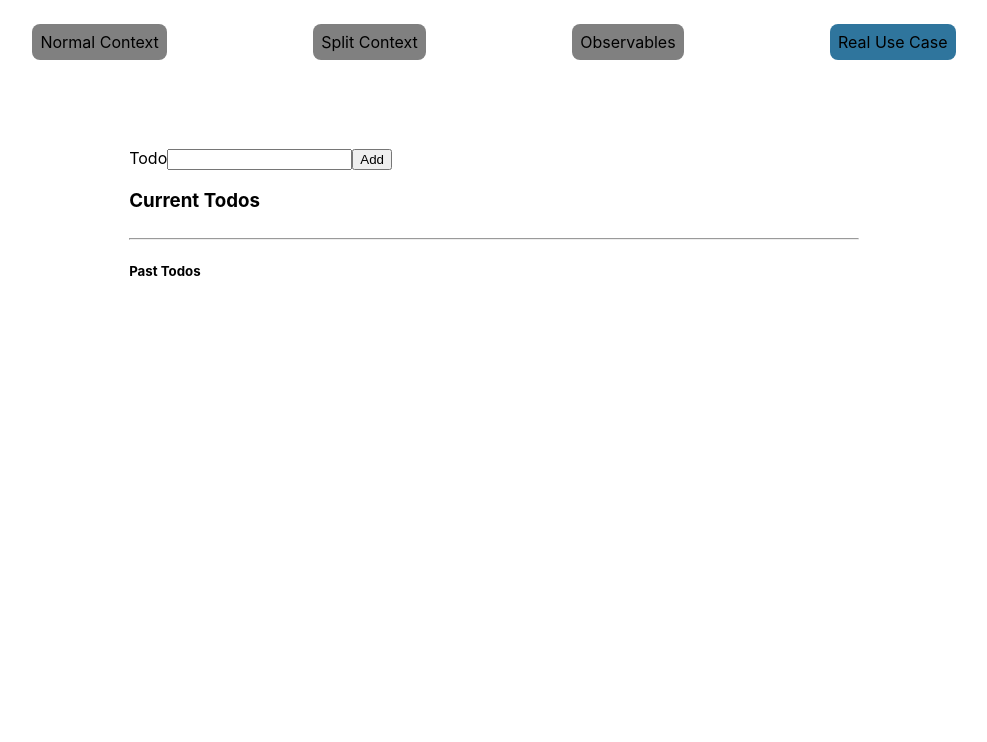
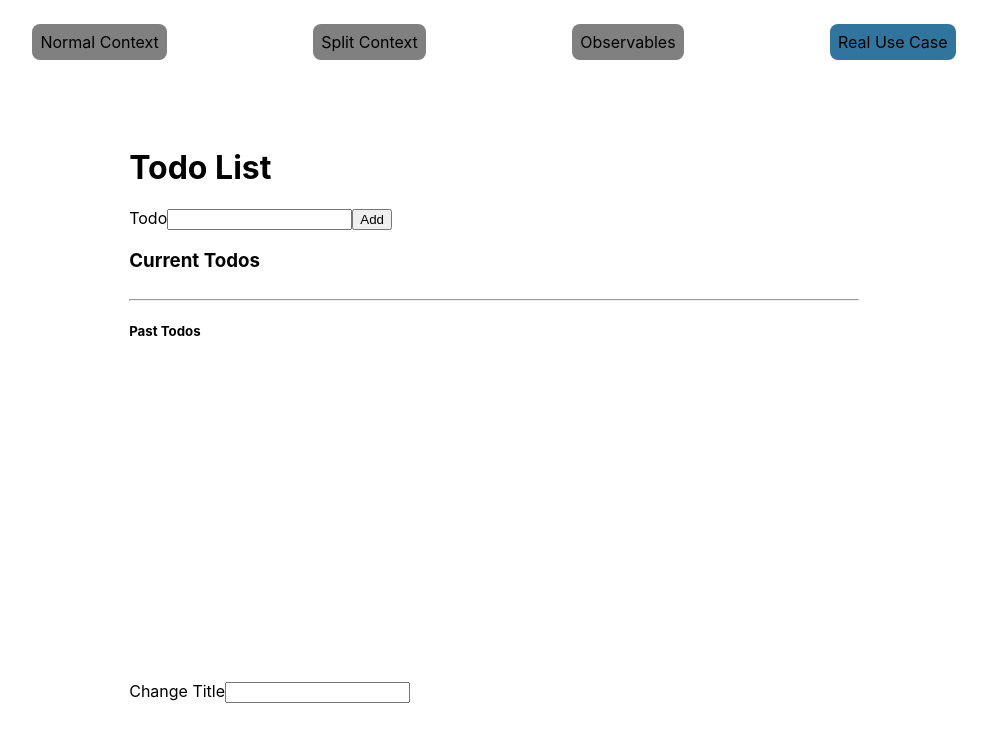
Before and after one commit to EdgardoArriagada/fast-contexts, a Next.js app: page /real-use-case in a window 1280 px wide. Shown: the top 742 px of the page, without its empty margins (146-1133 px from the left). Built offline with nearby package versions, Linux system fonts and the light colour scheme.

Commit message:
add another state to test rerenders

```diff
--- /dev/null
+++ b/containers/title-setter.tsx
@@ -0,0 +1,22 @@
+import React, { useRef, FC } from 'react'
+
+import { useTodoStore } from '../stores/todoStore'
+
+interface Props {}
+
+const TitleSetter: FC<Props> = () => {
+  const [, updateStore] = useTodoStore((store) => store.title)
+
+  const handleChange = (e: any) => {
+    updateStore({ title: e.target.value })
+  }
+
+  return (
+    <div style={{ marginTop: '20rem' }}>
+      <label htmlFor="todo">Change Title</label>
+      <input id="todo" type="text" onChange={handleChange} />
+    </div>
+  )
+}
+
+export default TitleSetter
--- /dev/null
+++ b/containers/title.tsx
@@ -0,0 +1,13 @@
+import React, { FC } from 'react'
+
+import { useTodoStore } from '../stores/todoStore'
+
+interface Props {}
+
+const Title: FC<Props> = () => {
+  const title = useTodoStore((state) => state.title)
+
+  return <h1>{title}</h1>
+}
+
+export default Title
--- a/containers/todo-container.tsx
+++ b/containers/todo-container.tsx
@@ -2,16 +2,22 @@ import React, { FC } from 'react'
 import CurrentTodos from './current-todos'
 import PastTodos from './past-todos'
 import TodoForm from './todo-form'
+import Title from './title'
+import TitleSetter from './title-setter'
+
+import { useTodoStore } from '../stores/todoStore'
 
 interface Props {}
 
 const TodoBody: FC<Props> = () => {
   return (
     <>
+      <Title />
       <TodoForm />
       <CurrentTodos />
       <hr />
       <PastTodos />
+      <TitleSetter />
     </>
   )
 }
```
